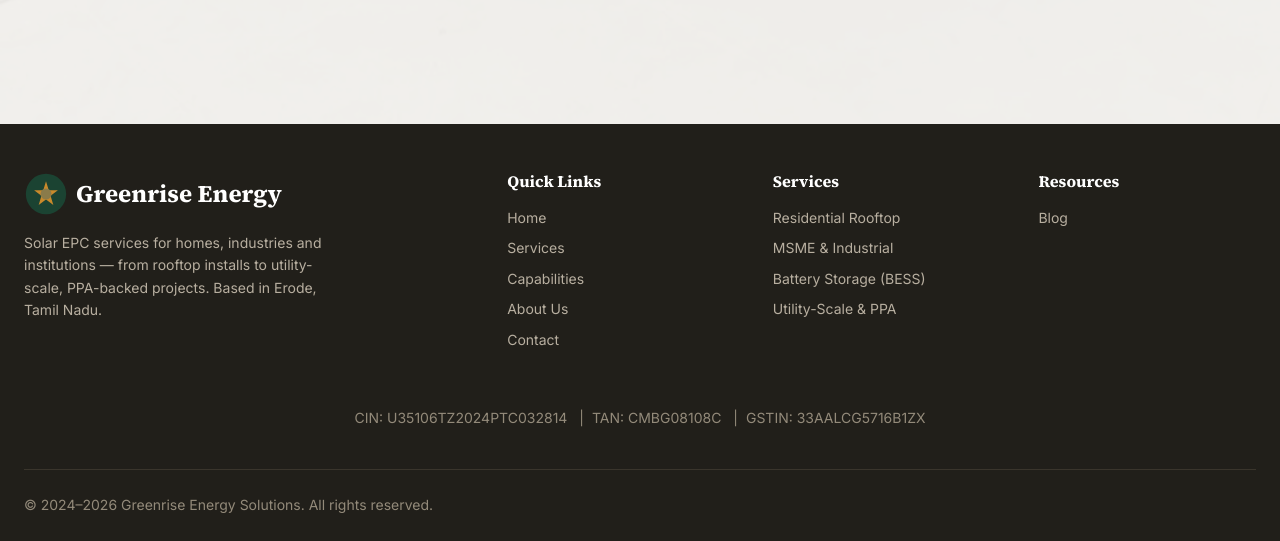
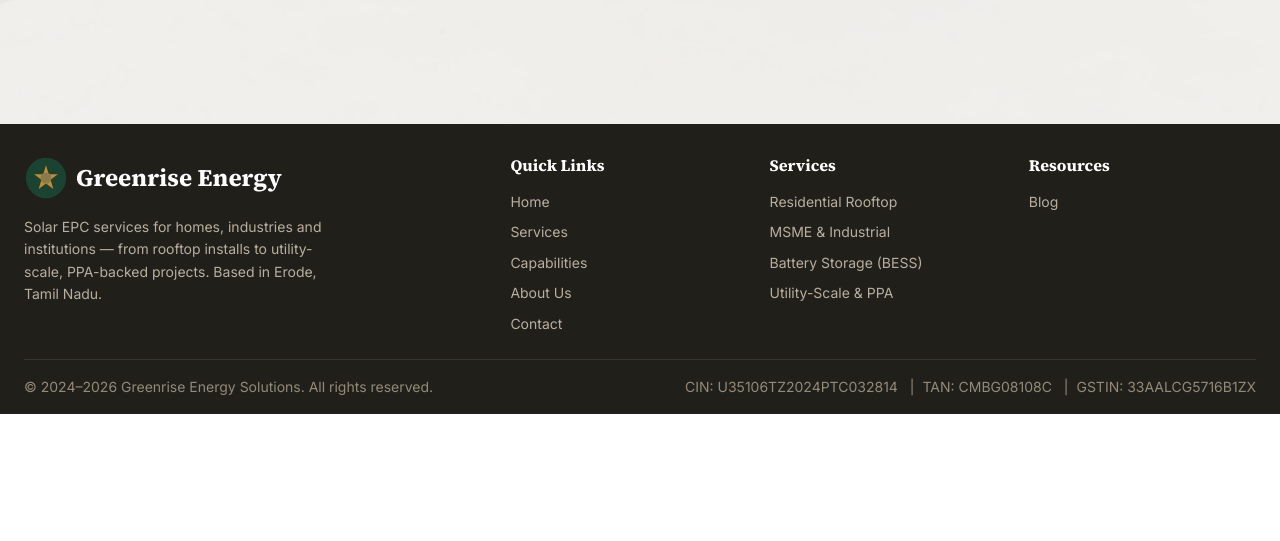
Before and after one commit to nbkarthi/greenriseenergy, a Jekyll site: the page built from index.html, in a window 1280 px wide and 900 px high, scrolled down 9445 px, cut to the strip 359-900 px from the top of the window. Built offline with Jekyll 4.4.1, drawn with Linux system fonts in a browser that asks for light colours; after the commit the page ends 10218 px from its top, so only the background shows below that.

Commit message:
single-line footer legal row, tighter footer spacing

```diff
--- a/_includes/footer.html
+++ b/_includes/footer.html
@@ -49,16 +49,15 @@
         </div>
       </div>
 
-      <p class="footer-legal">
-        <span>CIN: U35106TZ2024PTC032814</span>
-        <span>TAN: CMBG08108C</span>
-        <span>GSTIN: 33AALCG5716B1ZX</span>
-      </p>
-
       <div class="footer-bottom">
         {% assign founded_year = 2024 %}
         {% assign current_year = site.time | date: "%Y" | plus: 0 %}
         <p>&copy; {% if current_year > founded_year %}{{ founded_year }}&ndash;{{ current_year }}{% else %}{{ founded_year }}{% endif %} Greenrise Energy Solutions. All rights reserved.</p>
+        <p class="footer-legal">
+          <span>CIN: U35106TZ2024PTC032814</span>
+          <span>TAN: CMBG08108C</span>
+          <span>GSTIN: 33AALCG5716B1ZX</span>
+        </p>
       </div>
     </div>
   </footer>
--- a/css/style.css
+++ b/css/style.css
@@ -1171,15 +1171,15 @@
   width: 100%;
   background-color: var(--color-gray-900);
   color: var(--color-white);
-  padding: var(--spacing-2xl) 0 var(--spacing-lg);
+  padding: var(--spacing-xl) 0 var(--spacing-md);
   margin-top: auto;
 }
 
 .footer-grid {
   display: grid;
   grid-template-columns: 2fr 1fr 1fr 1fr;
-  gap: var(--spacing-2xl);
-  margin-bottom: var(--spacing-xl);
+  gap: var(--spacing-xl);
+  margin-bottom: var(--spacing-lg);
 }
 
 .footer-brand p {
@@ -1230,7 +1230,9 @@
   display: flex;
   justify-content: space-between;
   align-items: center;
-  padding-top: var(--spacing-lg);
+  flex-wrap: wrap;
+  gap: var(--spacing-sm) var(--spacing-lg);
+  padding-top: var(--spacing-md);
   border-top: 1px solid var(--color-gray-800);
 }
 
@@ -1238,13 +1240,6 @@
   font-size: var(--font-size-sm);
   color: var(--color-gray-500);
   margin: 0;
-}
-
-.footer-legal {
-  padding: var(--spacing-lg) 0;
-  font-size: var(--font-size-sm);
-  color: var(--color-gray-500);
-  text-align: center;
 }
 
 .footer-legal span + span::before {
@@ -1482,7 +1477,7 @@
 
   .footer-bottom {
     flex-direction: column;
-    gap: var(--spacing-lg);
+    gap: var(--spacing-sm);
     text-align: center;
   }
 }
```
